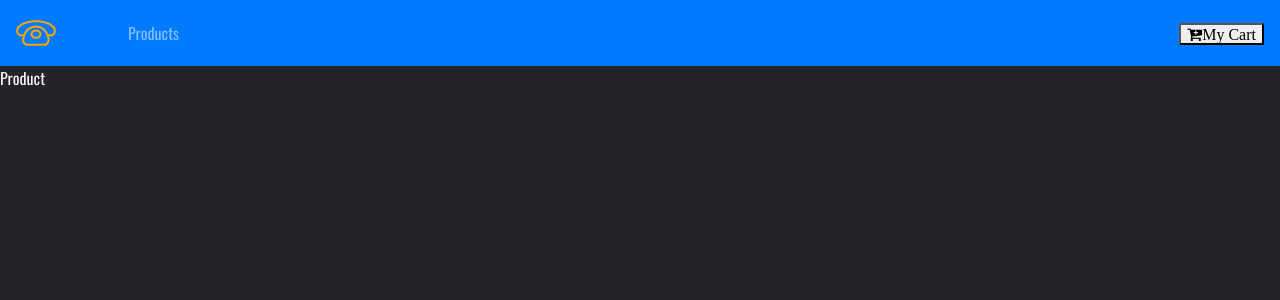
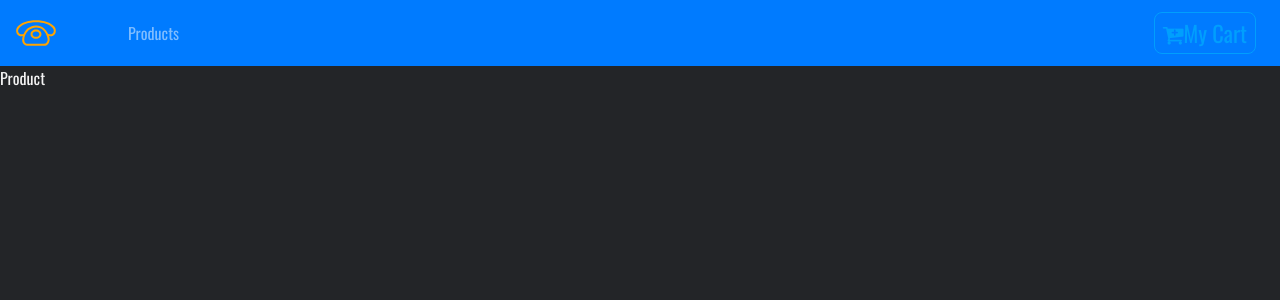
Before and after one commit to Roshith93/e-commerce, a React (Create React App) app: page / in a window 1280 px wide. Shown: the top 300 px of the page. Built offline with nearby package versions, Linux system fonts and the light colour scheme.

Commit message:
added styled components
created a reusable styled component button

```diff
--- a/package.json
+++ b/package.json
@@ -8,7 +8,8 @@
     "react": "^16.8.6",
     "react-dom": "^16.8.6",
     "react-router-dom": "^5.0.1",
-    "react-scripts": "3.0.1"
+    "react-scripts": "3.0.1",
+    "styled-components": "^4.3.1"
   },
   "scripts": {
     "start": "react-scripts start",
--- /dev/null
+++ b/src/Components/Button.js
@@ -0,0 +1,20 @@
+import styled from 'styled-components'
+
+export const ButtonContainer = styled.button`
+font-size:1.4em;
+background-color:transparent;
+border: 0.05rem solid var(--lightBlue);
+color: var(--lightBlue);
+border-radius: 0.5rem;
+padding 0.2rem 0.5rem;
+cursor: pointer;
+margin:0.2rem 0.5rem 0.2rem 0;
+transition: all .5s ease-in-out;
+&:hover{
+  background: var(--lightBlue);
+  color: var(--mainBlue);
+}
+&:focus{
+  outline: none
+}
+`;
--- a/src/Components/Navbar.js
+++ b/src/Components/Navbar.js
@@ -1,7 +1,7 @@
 import React, {Component} from 'react';
 import {Link} from 'react-router-dom'
 import logo from '../logo.svg'
-
+import {ButtonContainer} from './Button'
 class Navbar extends Component {
   render(){
 
@@ -16,8 +16,13 @@ class Navbar extends Component {
             </li>
           </ul>
           <Link to="/cart" className="ml-auto">
-                <button className="fa fa-cart-plus" >
-                My Cart</button>
+                <ButtonContainer >
+                  <span>
+                <i className="fa fa-cart-plus" />
+
+                  </span>
+
+                My Cart</ButtonContainer>
           </Link>
       </nav>
   );
```
Also changed, not shown: 1 other file (tests, documents, lock files or other folders).
